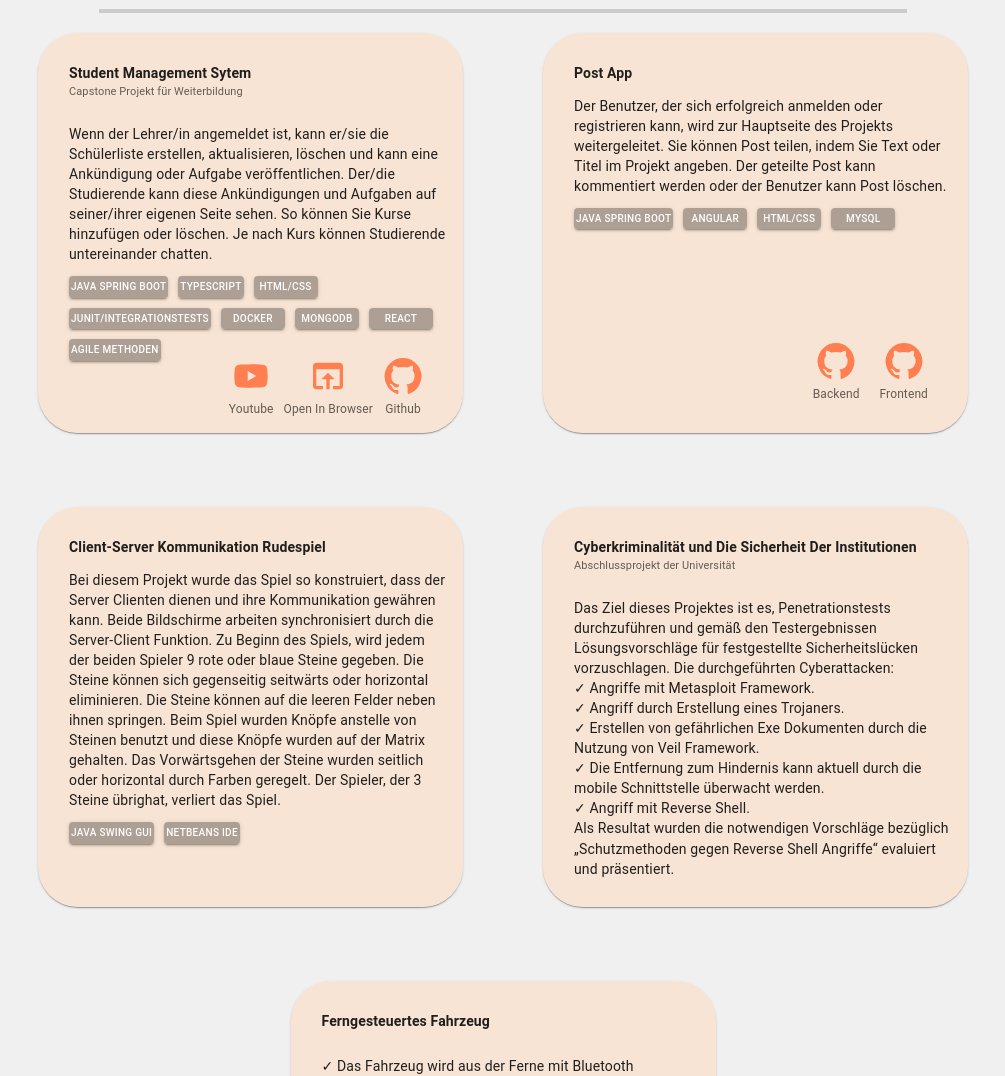
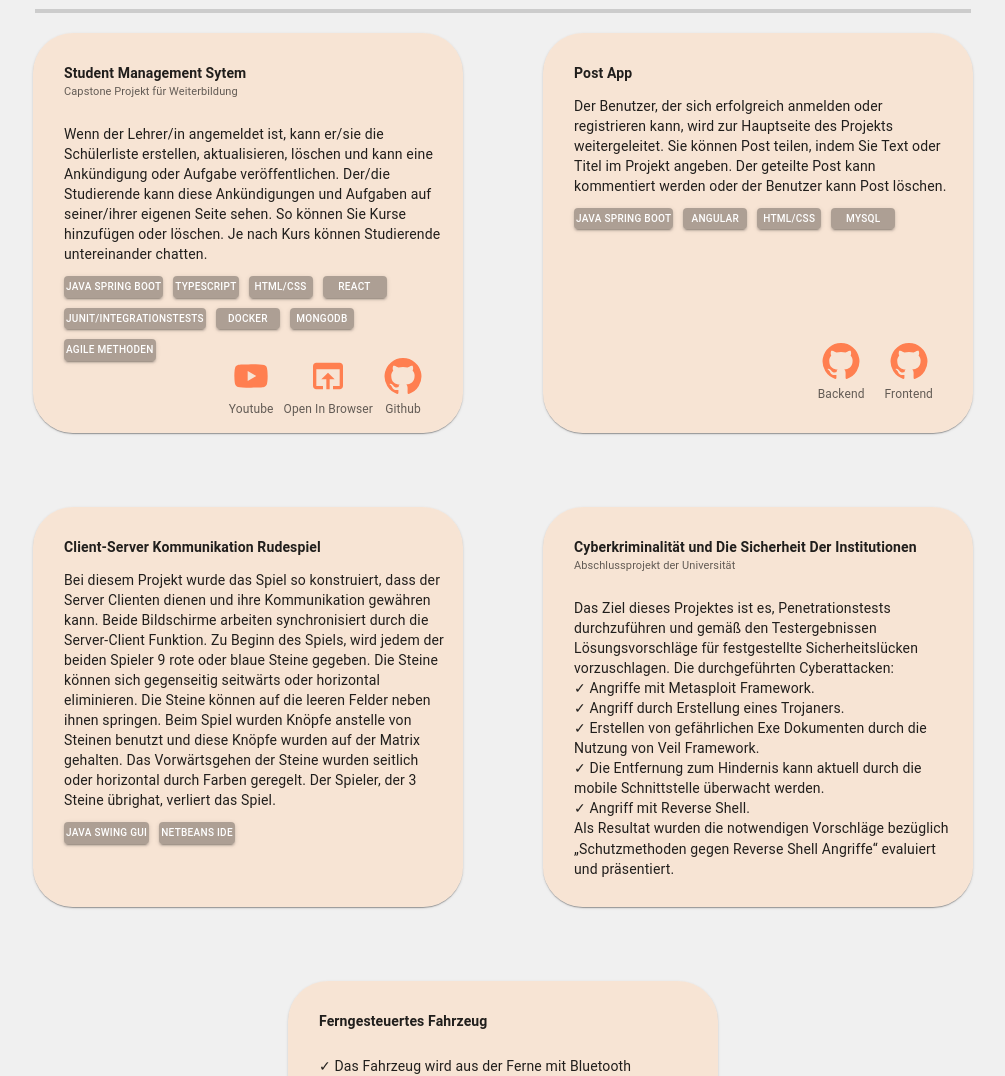
Before and after one commit to betulEZ/portfolio, a React (Vite) app: page / in a window 1280 px wide. Shown: the part 1916-2992 px from the top of the page, without its empty margins (137-1142 px from the left). Built offline with nearby package versions, Linux system fonts and the light colour scheme.

Commit message:
updated Project List Page Design

```diff
--- a/src/component/ProjectList.css
+++ b/src/component/ProjectList.css
@@ -5,14 +5,14 @@
 }
 
 .title h2{
-    margin-right: 18%; ;
-    margin-left: 18%;;
+    margin-right: 13%;
+    margin-left: 13%;
 }
 
 .list .card-new {
     background-color: rgba(255, 218, 185, 0.5);
     border-radius: 40px;
-    width: 425px; /* Kartın sabit genişliği */
+    width: 430px; /* Kartın sabit genişliği */
     height: 400px; /* Kartın sabit yüksekliği */
     margin-bottom: 70px;
     position: relative;
--- a/src/component/ProjectList.tsx
+++ b/src/component/ProjectList.tsx
@@ -11,10 +11,10 @@ export default function ProjectList({ forwardedRef }:projectProps){
     'Java Spring Boot',
     'TypeScript',
     'HTML/CSS',
+     'React',
     'JUnit/Integrationstests',
     'Docker',
     'MongoDB',
-    'React',
     'Agile Methoden'
 ];
     const postApp_Item = [
```
Also changed, not shown: 4 other files (tests, documents, lock files or other folders).
